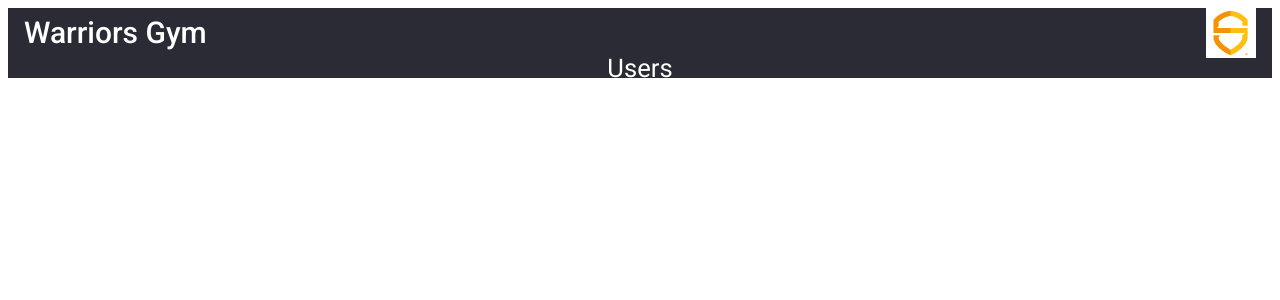
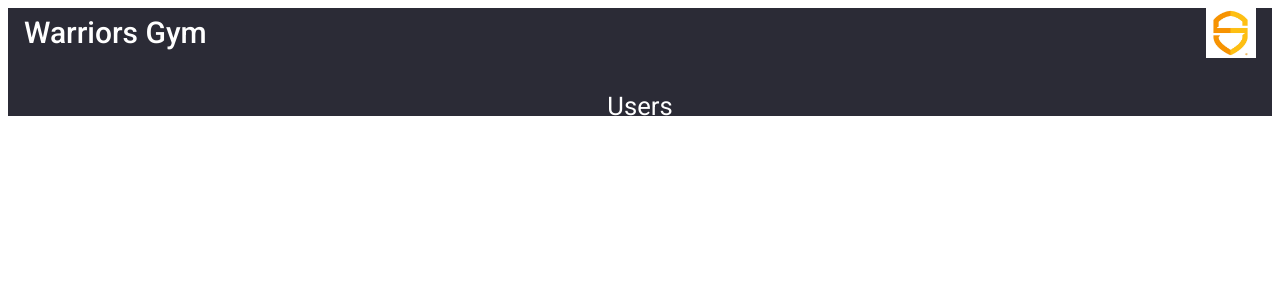
Before and after one commit to marcusjensen15/Warriors_Gym_Frontend, an Angular app: page /users-management in a window 1280 px wide. Shown: the top 300 px of the page. Built offline with nearby package versions, Linux system fonts and the light colour scheme.

Commit message:
fix scrolling issue on users view

```diff
--- a/src/app/user-management/user-management.component.scss
+++ b/src/app/user-management/user-management.component.scss
@@ -2,7 +2,7 @@
 
 .users-management-heading-wrapper{
   text-align: center;
-  // padding-top: 3%;
+  padding-top: 3%;
   color: $scw-white;
 
   & .header-text{
@@ -12,5 +12,5 @@
 
 .users-management-content-wrapper{
   background-color: $scw-grey;
-  height: 100%;
+  height: 90%;
 }
```
